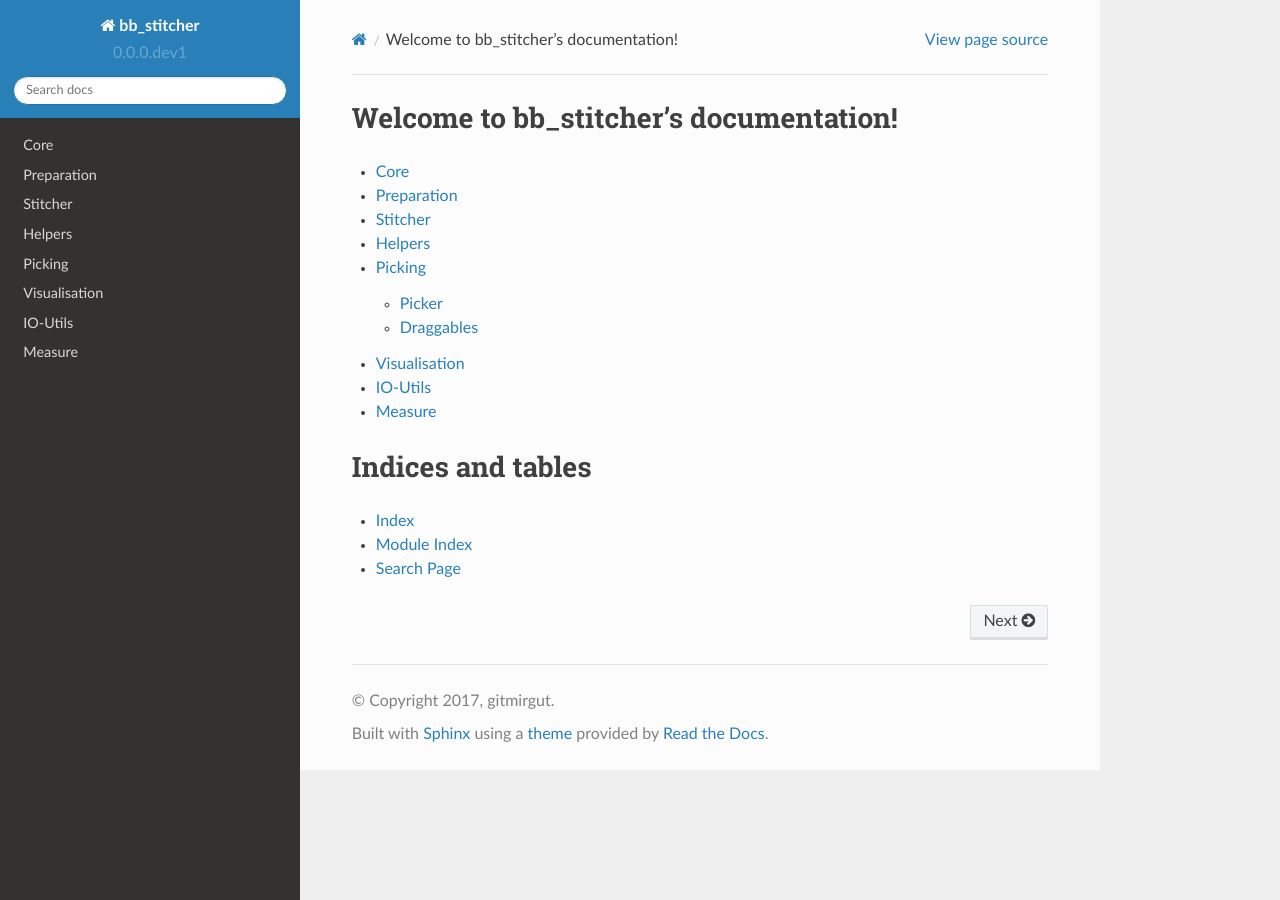
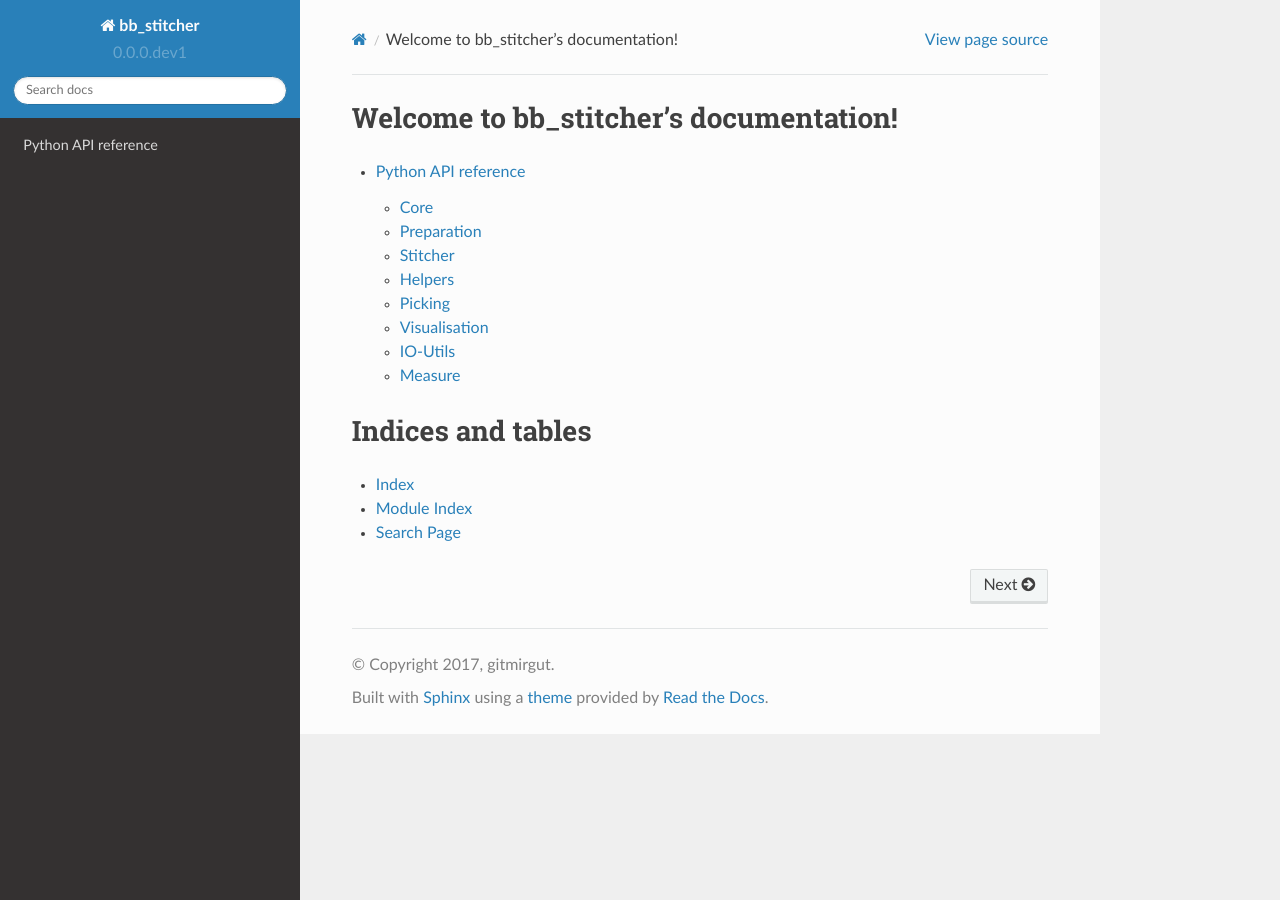
Before and after one commit to gitmirgut/bb_stitcher, a Sphinx documentation site: the page built from docs/index.rst, in a window 1280 px wide. Built offline with Sphinx 7.4.7 and the Read the Docs theme 2.0.0, drawn with Linux system fonts in a browser that asks for light colours.

Commit message:
restructuring of docstring.

```diff
--- a/docs/index.rst
+++ b/docs/index.rst
@@ -9,15 +9,7 @@ Welcome to bb_stitcher's documentation!
 .. toctree::
    :maxdepth: 2
 
-   api/core
-   api/preparation
-   api/stitcher
-   api/helpers
-   api/picking
-   api/visualisation
-   api/io_utils
-   api/measure
-
+   api_main
 
 
 Indices and tables
```
Also changed, not shown: docs/api_main.rst (added, +13 -0 lines).
